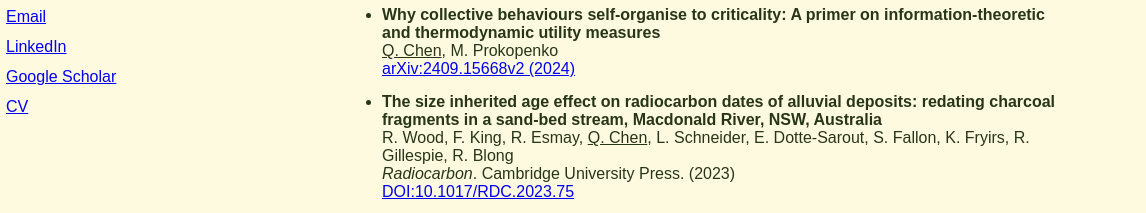
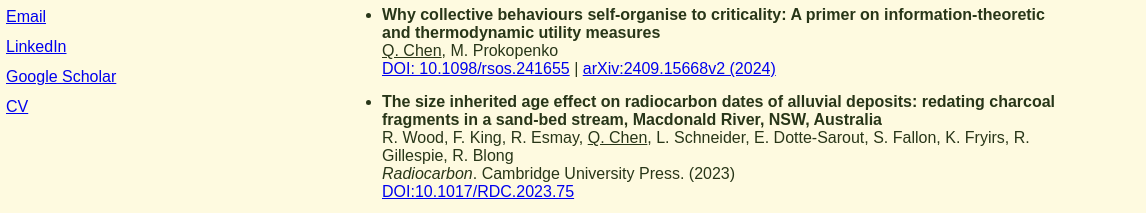
Before and after one commit to qianyangchen/qianyangchen.github.io, a plain HTML site: page index.html in a window 1280 px wide. Shown: the part 440-653 px from the top of the page, 134-1280 px from the left. Drawn offline with Linux system fonts and the light colour scheme.

Commit message:
Update index.html
Added RSOS link

```diff
--- a/index.html
+++ b/index.html
@@ -149,7 +149,7 @@
                       <li>
                             <strong>Why collective behaviours self-organise to criticality: A primer on information-theoretic and thermodynamic utility measures</strong><br>
                             <u>Q. Chen</u>, M. Prokopenko<br>
-                            <a href="https://arxiv.org/abs/2409.15668v2">arXiv:2409.15668v2 (2024)</a>
+                            <a href="https://royalsocietypublishing.org/doi/10.1098/rsos.241655">DOI: 10.1098/rsos.241655</a> | <a href="https://arxiv.org/abs/2409.15668v2">arXiv:2409.15668v2 (2024)</a>
                         </li>
                       <li>
                             <strong>The size inherited age effect on radiocarbon dates of alluvial deposits: redating charcoal fragments in a sand-bed stream, Macdonald River, NSW, Australia</strong><br>
```
